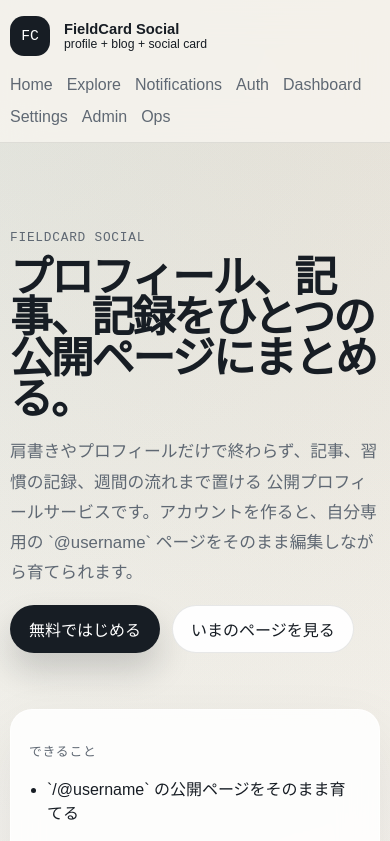
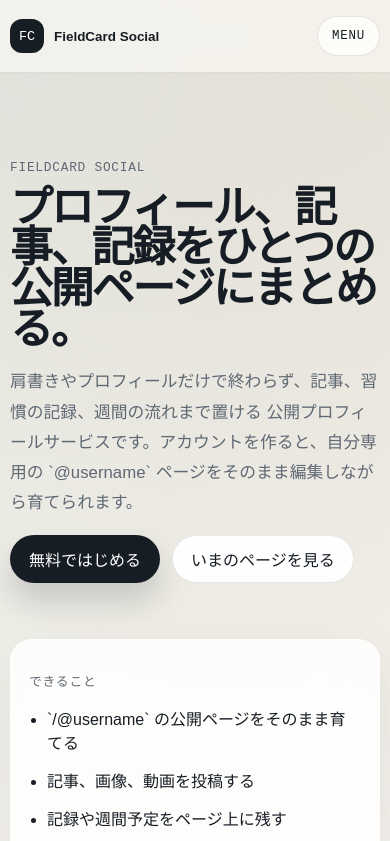
Before and after one commit to KaitoSado/private-field-homepage, a Next.js app: page / in a window 390 px wide. Shown: the top 841 px of the page. Built offline with nearby package versions, Linux system fonts and the light colour scheme; no server answers; the database is empty.

Commit message:
Split mobile and desktop header behavior

```diff
--- a/app/globals.css
+++ b/app/globals.css
@@ -101,6 +101,65 @@ body {
 .footer-links {
   flex-wrap: wrap;
   color: var(--muted);
+}
+
+.mobile-nav {
+  display: none;
+}
+
+.mobile-nav summary {
+  list-style: none;
+  cursor: pointer;
+}
+
+.mobile-nav summary::-webkit-details-marker {
+  display: none;
+}
+
+.mobile-nav summary {
+  display: inline-flex;
+  align-items: center;
+  justify-content: center;
+  min-height: 40px;
+  padding: 8px 14px;
+  border-radius: 999px;
+  border: 1px solid var(--line);
+  background: rgba(255, 255, 255, 0.72);
+  color: var(--ink);
+  font-family: "IBM Plex Mono", monospace;
+  font-size: 0.78rem;
+  letter-spacing: 0.06em;
+  text-transform: uppercase;
+}
+
+.mobile-nav[open] summary {
+  background: rgba(34, 49, 58, 0.92);
+  color: #f8f5ee;
+  border-color: rgba(34, 49, 58, 0.92);
+}
+
+.mobile-nav-panel {
+  margin-top: 10px;
+  padding: 12px;
+  display: grid;
+  gap: 8px;
+  min-width: min(76vw, 280px);
+  border-radius: 18px;
+  border: 1px solid var(--line);
+  background: rgba(250, 247, 242, 0.96);
+  box-shadow: var(--shadow);
+}
+
+.mobile-nav-panel a {
+  padding: 10px 12px;
+  border-radius: 12px;
+  color: var(--muted);
+  background: rgba(255, 255, 255, 0.62);
+}
+
+.mobile-nav-panel a:hover {
+  background: rgba(31, 111, 120, 0.1);
+  color: var(--ink);
 }
 
 .footer-copy {
@@ -2183,8 +2242,6 @@ textarea {
   .site-header-inner,
   .site-footer-inner {
     width: min(100vw - 20px, 100%);
-    flex-direction: column;
-    align-items: flex-start;
     padding: 16px 0;
   }
 
@@ -2194,6 +2251,41 @@ textarea {
 }
 
 @media (max-width: 640px) {
+  .site-header {
+    position: static;
+    backdrop-filter: blur(10px);
+  }
+
+  .site-header-inner {
+    min-height: auto;
+    align-items: center;
+    justify-content: space-between;
+    gap: 12px;
+  }
+
+  .site-nav-desktop {
+    display: none;
+  }
+
+  .mobile-nav {
+    display: block;
+  }
+
+  .brand-lockup {
+    gap: 10px;
+    font-size: 0.84rem;
+  }
+
+  .brand-lockup small {
+    display: none;
+  }
+
+  .brand-cube {
+    width: 34px;
+    height: 34px;
+    border-radius: 12px;
+  }
+
   .shell {
     width: min(100vw - 20px, 100%);
     padding-top: 18px;
--- a/app/layout.js
+++ b/app/layout.js
@@ -57,7 +57,7 @@ export default function RootLayout({ children }) {
               </span>
             </Link>
 
-            <nav className="site-nav">
+            <nav className="site-nav site-nav-desktop">
               <Link href="/">Home</Link>
               <Link href="/explore">Explore</Link>
               <Link href="/notifications">Notifications</Link>
@@ -67,6 +67,20 @@ export default function RootLayout({ children }) {
               <Link href="/admin">Admin</Link>
               <Link href="/ops">Ops</Link>
             </nav>
+
+            <details className="mobile-nav">
+              <summary>Menu</summary>
+              <nav className="mobile-nav-panel">
+                <Link href="/">Home</Link>
+                <Link href="/explore">Explore</Link>
+                <Link href="/notifications">Notifications</Link>
+                <Link href="/auth">Auth</Link>
+                <Link href="/dashboard">Dashboard</Link>
+                <Link href="/settings">Settings</Link>
+                <Link href="/admin">Admin</Link>
+                <Link href="/ops">Ops</Link>
+              </nav>
+            </details>
           </div>
         </header>
 
```
